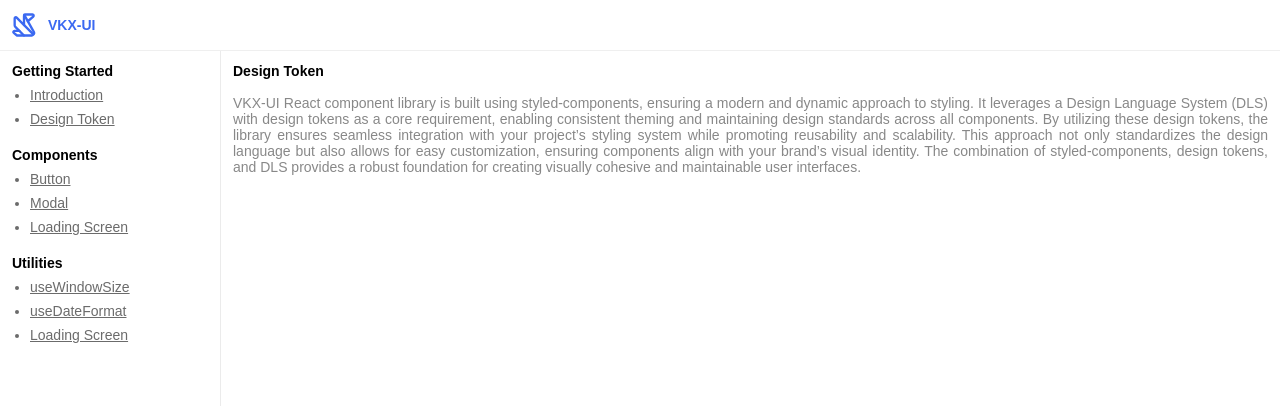
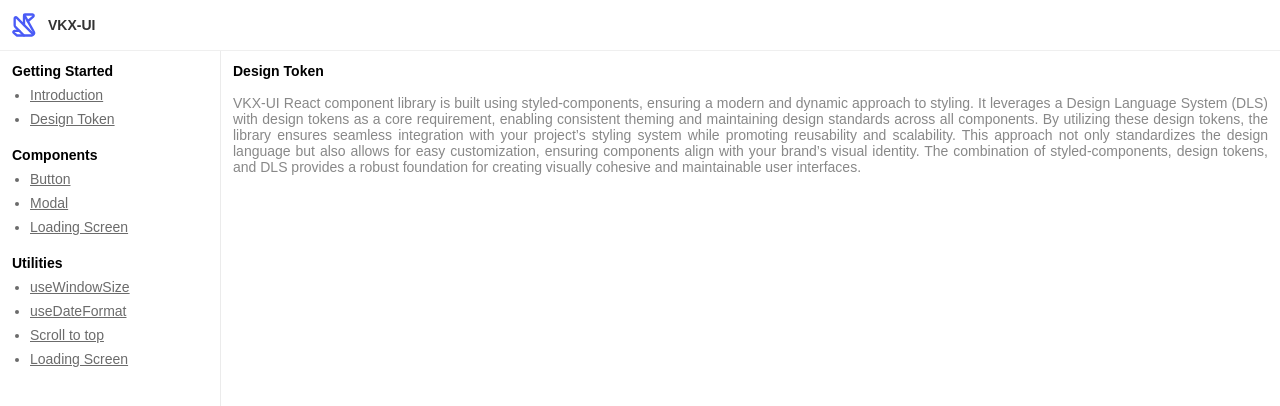
Before and after one commit to vincentkua/vkx-ui, a React (Vite) app: page /designtoken in a window 1280 px wide. Shown: the top 406 px of the page. Built offline with nearby package versions, Linux system fonts and the light colour scheme.

Commit message:
feat: minor ui update for top menu bar

```diff
--- a/src/components/SideMenu.tsx
+++ b/src/components/SideMenu.tsx
@@ -31,6 +31,7 @@ const SideMenu = () => {
         <SideMenuList>
           <li>useWindowSize</li>
           <li>useDateFormat</li>
+          <li>Scroll to top</li>
           <li>Loading Screen</li>
         </SideMenuList>
       </SideMenuFlexBox>
--- a/src/components/TopMenu.tsx
+++ b/src/components/TopMenu.tsx
@@ -6,7 +6,7 @@ const TopMenu = () => {
     display: flex;
     align-items: center;
     gap: 10px;
-    color: #3b69f1;
+    color: #333333;
     height: 50px;
     padding-left: 10px;
     border-bottom: 1px solid #efefef;
@@ -15,7 +15,7 @@ const TopMenu = () => {
   return (
     <>
       <SideMenuTopHeaderBox>
-        <OrigamiIcon size={28} />
+        <OrigamiIcon size={28} color="#4a5bf6"/>
         <div style={{ fontSize: "14px", fontWeight: "bold" }}>
           VKX-UI
         </div>
```
